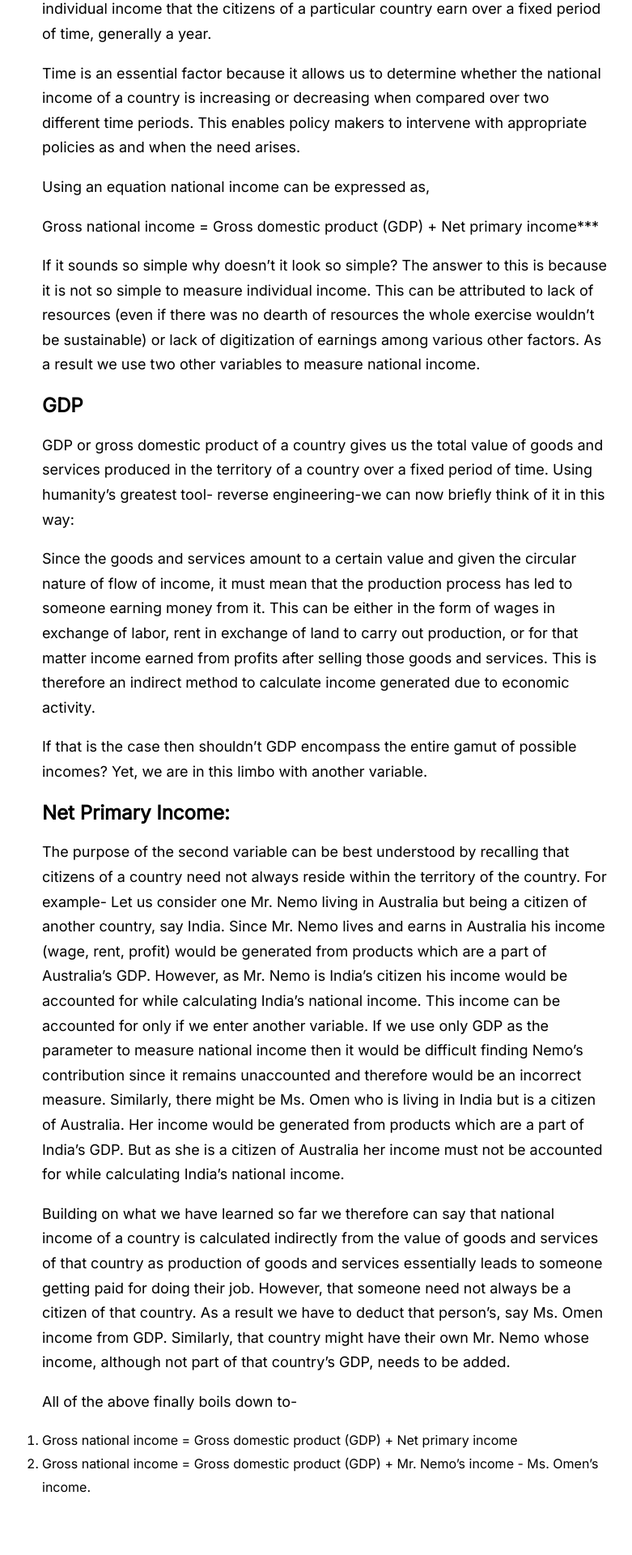
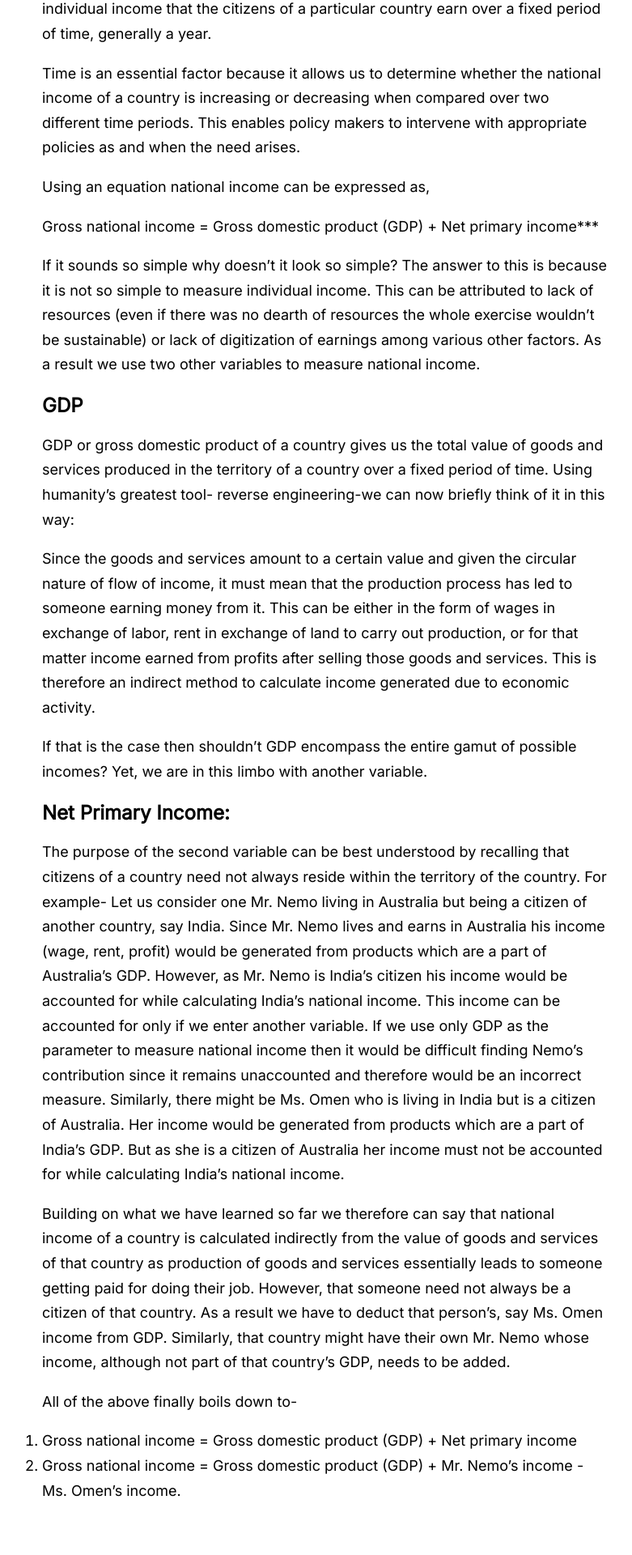
Before and after one commit to generalistsanctuary/generalistsanctuary.github.io, a Jekyll site: the page built from _posts/2022-04-07-What-is-national-income.md, in a window 1280 px wide. Shown: the part 715-2635 px from the top of the page at 81% size, without its empty margins (238-1019 px from the left). Built offline with Jekyll 4.4.1, drawn with Linux system fonts in a browser that asks for light colours.

Commit message:
Update posts-style.css

```diff
--- a/styles/posts-style.css
+++ b/styles/posts-style.css
@@ -29,7 +29,7 @@ pre{
   margin-left: auto;
   margin-right: auto;
   padding: 0 20px;
-  margin-bottom: 0.75%;
+
 }
 blockquote{
 
@@ -88,10 +88,9 @@ max-width: 700px;
 }
 ol{
       max-width: 700px;
-      margin: 0 auto;
-      line-height: 1.8;
-      padding-left: 4%;
-      padding-right: 4%;
-      font-size: 16px;
-
+      margin-left: auto;
+  margin-right: auto;
+  padding: 0 20px;
+  font-size: 18px;
+  line-height: 1.7;
 }
```
